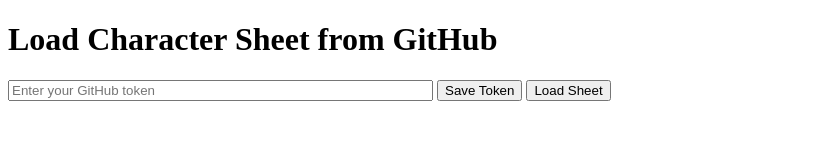
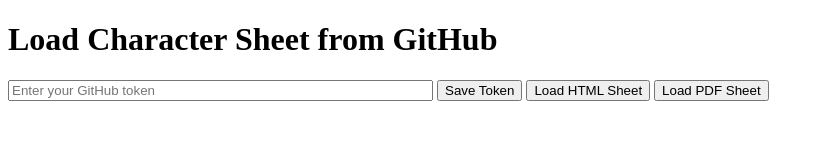
Before and after one commit to jordandhaggwood/char_access, a plain HTML site: page index.html in a window 1280 px wide. Shown: the whole page, without its empty margins (0-824 px from the left). Drawn offline with Linux system fonts and the light colour scheme.

Commit message:
Update index.html

```diff
--- a/index.html
+++ b/index.html
@@ -8,11 +8,14 @@
 
   <input type="text" id="tokenInput" placeholder="Enter your GitHub token" size="50">
   <button onclick="saveToken()">Save Token</button>
-  <button onclick="loadCharacterSheet()">Load Sheet</button>
+  <button onclick="loadCharacterSheet()">Load HTML Sheet</button>
+  <button onclick="loadPDF()">Load PDF Sheet</button>
+
+  <div id="viewer" style="margin-top: 20px;"></div>
   <pre id="output"></pre>
 
   <script>
-    // On page load, pre-fill the input if token saved
+    // Preload saved token
     window.onload = () => {
       const savedToken = localStorage.getItem('githubToken');
       if (savedToken) {
@@ -55,13 +58,48 @@
 
         const content = await response.text();
 
-        // Replace the page with the fetched HTML
+        // Replace entire page with HTML content
         document.open();
         document.write(content);
         document.close();
 
       } catch (error) {
-        document.getElementById('output').textContent = 'Error fetching file: ' + error;
+        document.getElementById('output').textContent = 'Error fetching HTML file: ' + error;
+      }
+    }
+
+    async function loadPDF() {
+      const token = localStorage.getItem('githubToken') || document.getElementById('tokenInput').value.trim();
+      if (!token) {
+        alert('Please enter and save your GitHub token first.');
+        return;
+      }
+
+      const owner = 'jordandhaggwood';
+      const repo = '5e_pdf';
+      const path = 'character_sheet.pdf'; // Change to your actual PDF file path
+
+      try {
+        const response = await fetch(`https://api.github.com/repos/${owner}/${repo}/contents/${path}`, {
+          headers: {
+            Authorization: `token ${token}`,
+            Accept: 'application/vnd.github.v3.raw',
+          },
+        });
+
+        if (!response.ok) {
+          throw new Error(`HTTP error! Status: ${response.status}`);
+        }
+
+        const blob = await response.blob();
+        const url = URL.createObjectURL(blob);
+
+        document.getElementById('viewer').innerHTML = `
+          <iframe src="${url}" width="100%" height="600px" style="border: 1px solid #ccc;"></iframe>
+        `;
+
+      } catch (error) {
+        document.getElementById('output').textContent = 'Error fetching PDF file: ' + error;
       }
     }
   </script>
```
